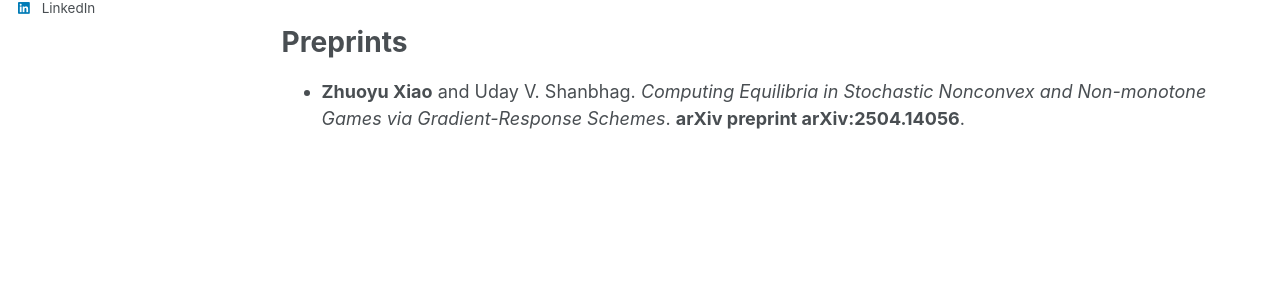
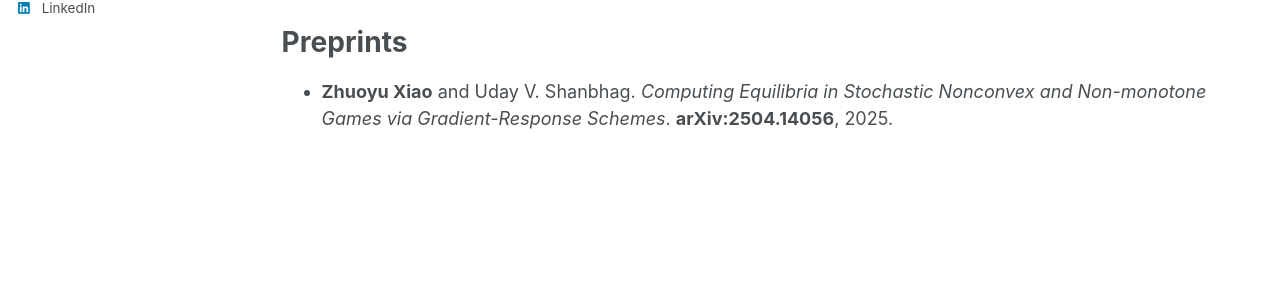
Before and after one commit to zyxiao97/zyxiao97.github.io, a Jekyll site: the page built from _pages/publications.md, in a window 1280 px wide and 957 px high. Shown: the part 435-736 px from the top of the window. Built offline with Jekyll 4.4.1, drawn with Linux system fonts in a browser that asks for light colours; some web fonts are replaced.

Commit message:
Update publications.md

```diff
--- a/_pages/publications.md
+++ b/_pages/publications.md
@@ -19,4 +19,4 @@ Conference Publications
 
 Preprints
 ======
-- **Zhuoyu Xiao** and Uday V. Shanbhag. *Computing Equilibria in Stochastic Nonconvex and Non-monotone Games via Gradient-Response Schemes*. **arXiv preprint arXiv:2504.14056**.
+- **Zhuoyu Xiao** and Uday V. Shanbhag. *Computing Equilibria in Stochastic Nonconvex and Non-monotone Games via Gradient-Response Schemes*. **arXiv:2504.14056**, 2025.
```
